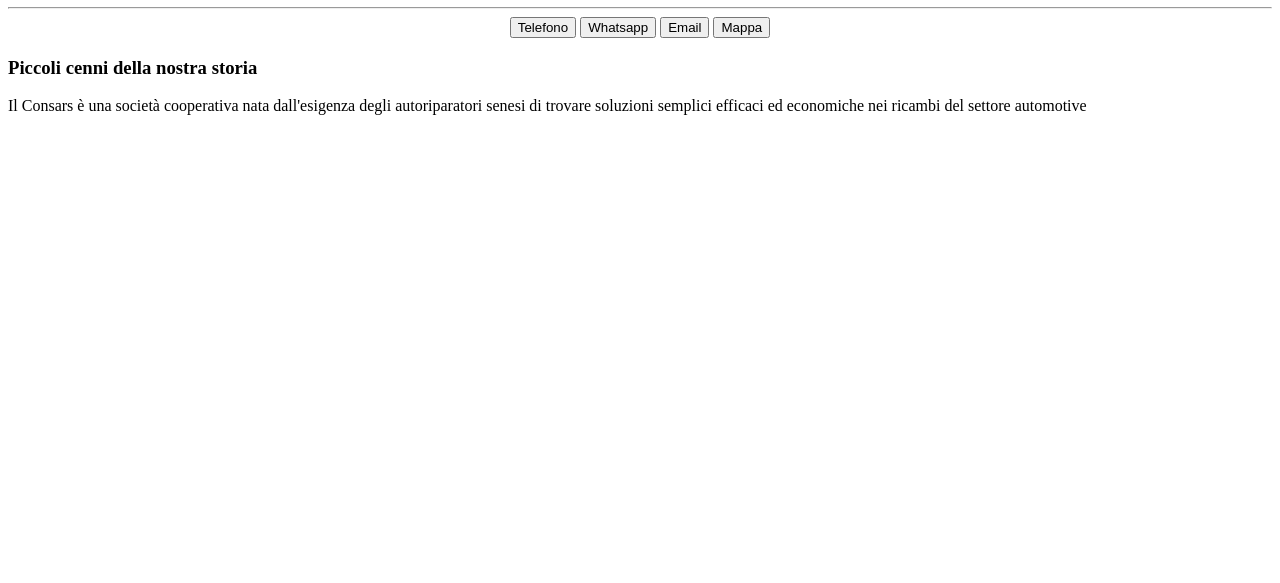
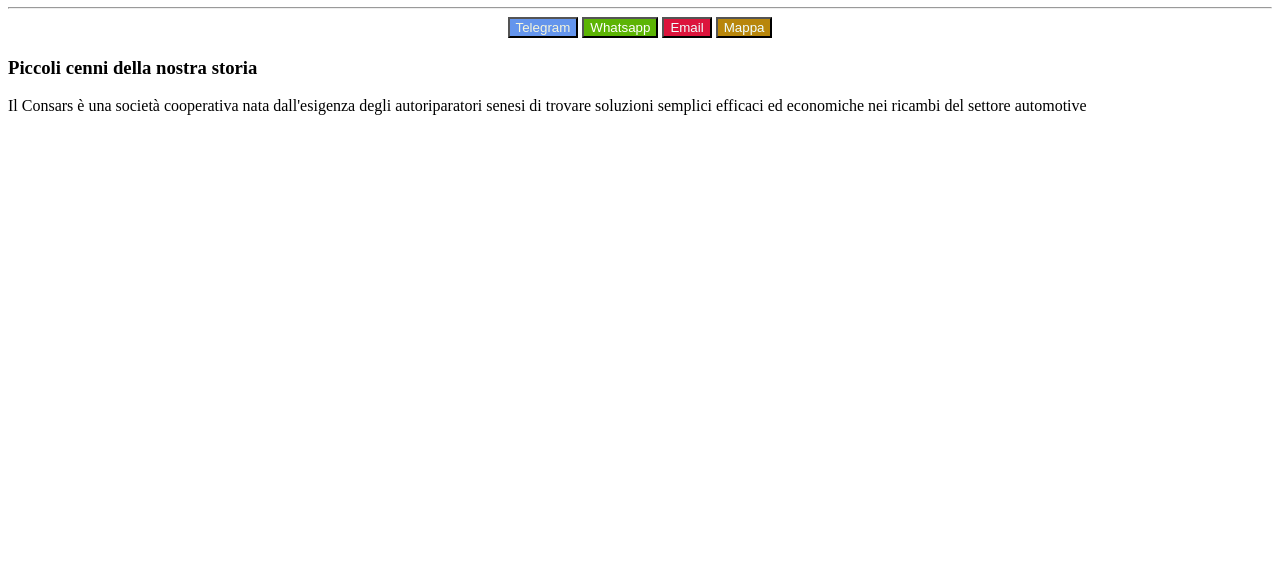
Before and after one commit to Maloooxx/Sito, a plain HTML site: page index.html in a window 1280 px wide. Shown: the part 217-800 px from the top of the page. Drawn offline with Linux system fonts and the light colour scheme.

Commit message:
style button

```diff
--- a/index.html
+++ b/index.html
@@ -13,7 +13,7 @@
     <h1 style="color: black; text-align: center;">Cons.a.r.s. dal 1974 al vostro servizio!</h1>
 <hr>
 <div style="text-align: center;">
-<button>Telefono</button> <button>Whatsapp</button> <button>Email</button> <button>Mappa</button>
+<button style="color: beige; background-color: cornflowerblue;">Telegram</button> <button style="color: rgb(255, 255, 255); background-color: rgb(92, 180, 4);">Whatsapp</button> <button style="color: azure;background-color: crimson;">Email</button> <button style="color: azure; background-color: darkgoldenrod;">Mappa</button>
 </div>
 <h3>Piccoli cenni della nostra storia</h2>
     <p>Il Consars è una società cooperativa nata dall'esigenza degli autoriparatori senesi di trovare soluzioni semplici efficaci ed economiche nei ricambi del settore automotive</p>
```
